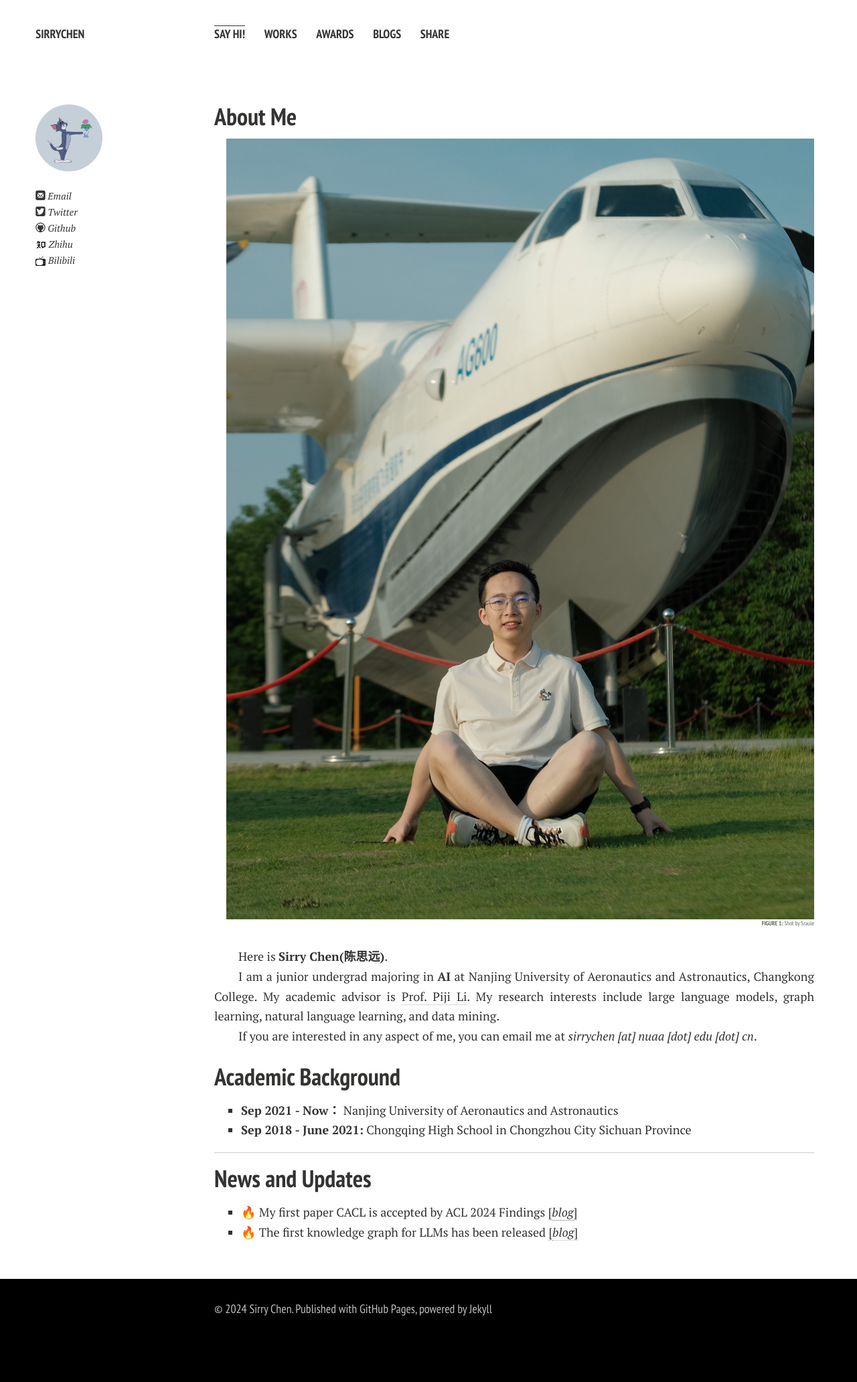
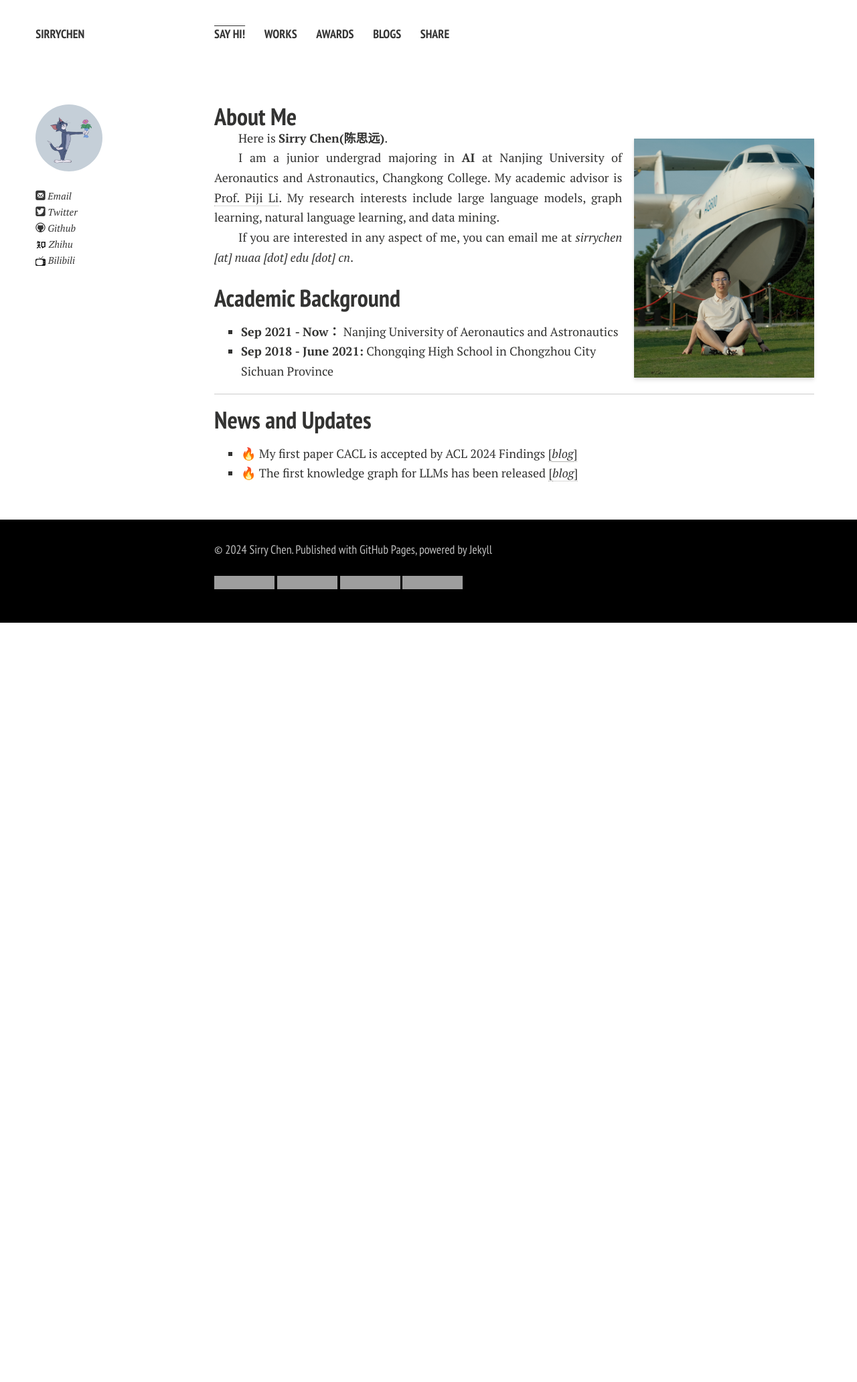
Before and after one commit to SirryChen/SirryChen.github.io, a Jekyll site: the page built from index.md, in a window 1280 px wide. Shown: the whole page at 67% size. Built offline with Jekyll 4.4.1, drawn with Linux system fonts in a browser that asks for light colours; comment, search, counter and statistics services are not loaded; a style sheet for code colours, icons or effects is not loaded; after the commit the page ends 930 px from its top, so only the background shows below that; grey boxes are pictures that could not be loaded.

Commit message:
update camerist

```diff
--- a/assets/css/main.css
+++ b/assets/css/main.css
@@ -201,22 +201,12 @@
 .third:after{clear:both;}
 .third img{display:inline;float:left;width:33.333333333333336%;}
 .third figcaption{display:inline;float:left;width:100%;}
-img.floatpic {
-  float: right;
-  margin-left: 1em;
-  width: 20%; /* 使用百分比来控制宽度 */
-  height: auto; /* 保持纵横比 */
-  box-shadow: 0 4px 6px rgba(0, 0, 0, 0.1), 0 1px 3px rgba(0, 0, 0, 0.08); /* 阴影效果 */
-  transition: box-shadow 0.3s; /* 平滑过渡效果 */
-}
-
-
-figcaption {
-  font-size: 0.8em;
-  color: #666;
-  text-align: center;
-  margin-top: 0.5em; /* 适当的上边距，避免文字太靠近图片 */
-}
+img.floatpic{
+  float:right;
+  margin-left:1em;
+  width:30%;
+  box-shadow: 0 4px 6px rgba(0, 0, 0, 0.1), 0 1px 3px rgba(0, 0, 0, 0.08); /* 组合两个阴影效果，使得阴影更加柔和 */
+  transition: box-shadow 0.3s; /* 添加过渡效果，使阴影变化更加平滑 */}
 .btn{display:inline-block;*display:inline;*zoom:1;padding:12px 24px;margin-bottom:2em;line-height:1;text-align:center;text-transform:uppercase;vertical-align:middle;border:4px double #333332;-webkit-border-radius:50px;-moz-border-radius:50px;border-radius:50px;cursor:pointer;*margin-left:.3em;-webkit-transition:0.4s linear;-moz-transition:0.4s linear;-ms-transition:0.4s linear;-o-transition:0.4s linear;transition:0.4s linear;}.btn:visited{border:4px double #4e4e4e;}
 .btn:hover{border:4px double #1a1a1a;}
 .btn:first-child{*margin-left:0;}
--- a/index.md
+++ b/index.md
@@ -4,11 +4,7 @@
 
 ## About Me
 
-<!-- <img src="sirrychen.jpg" class="floatpic" width="310" height="410"> -->
-<figure class="floatpic" style="float: right; margin-left: 1em;">
-  <img src="sirrychen.jpg" alt="Image">
-  <figcaption style="font-size: 0.5em; color: #666; text-align: right; margin-top: 0.5em;">Shot by Sraule</figcaption>
-</figure>
+<img src="sirrychen.jpg" class="floatpic" width="310" height="410">
 
 <p style="text-align: justify; text-indent: 2em;">
     Here is <strong>Sirry Chen(陈思远)</strong>.
```
